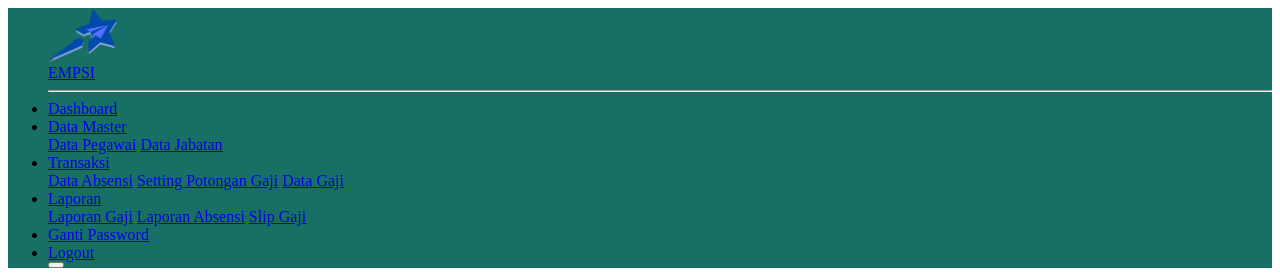
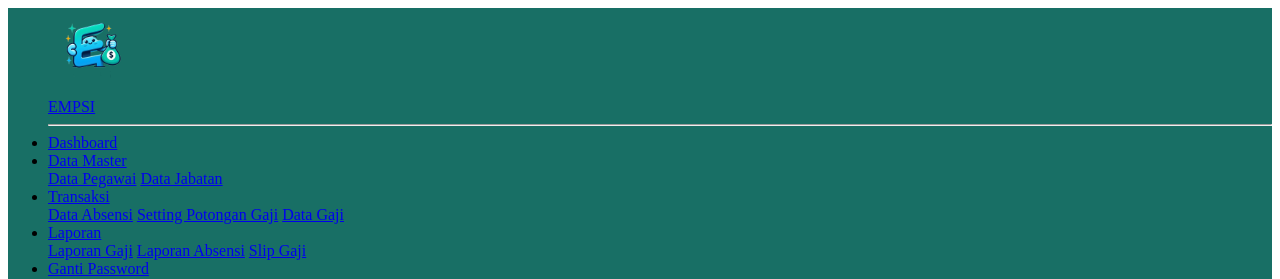
Before and after one commit to ripmannn/Empsi-wp2project, a CodeIgniter app: the page made by application/views/templates_admin/sidebar.php in a window 1280 px wide. Shown: the top 279 px of the page. Run offline with CodeIgniter, Linux system fonts and the light colour scheme.

Commit message:
modif sidebar, add new logo

```diff
--- a/application/views/templates_admin/sidebar.php
+++ b/application/views/templates_admin/sidebar.php
@@ -7,13 +7,11 @@
         <ul style="background-color: #186F65;" class="navbar-nav  sidebar sidebar-dark accordion" id="accordionSidebar">
 
             <!-- Sidebar - Brand -->
-            <a class="sidebar-brand d-flex align-items-center justify-content-center"
-                href="<?= base_url('admin/dashboard') ?>">
+            <a class="sidebar-brand d-flex align-items-center justify-content-center mt-2" href="<?= base_url('admin/dashboard') ?>">
                 <div class="sidebar-brand-icon">
-                    <i><img src="<?= base_url('assets/img/echostar.png') ?>" style="width: 70px;"
-                            alt="logo echostar"></i>
+                    <i><img src="<?= base_url('assets/img/echostar.png') ?>" style="width: 90px;" alt="logo echostar"></i>
                 </div>
-                <div class="sidebar-brand-text mx-3">EMPSI</div>
+                <div class="sidebar-brand-text mx-0">EMPSI</div>
             </a>
 
             <!-- Divider -->
@@ -28,8 +26,7 @@
 
             <!-- Nav Item - Pages Collapse Menu -->
             <li class="nav-item">
-                <a class="nav-link collapsed" href="#" data-toggle="collapse" data-target="#collapseTwo"
-                    aria-expanded="true" aria-controls="collapseTwo">
+                <a class="nav-link collapsed" href="#" data-toggle="collapse" data-target="#collapseTwo" aria-expanded="true" aria-controls="collapseTwo">
                     <i class="fas fa-fw fa-database"></i>
                     <span>Data Master</span>
                 </a>
@@ -43,13 +40,11 @@
 
             <!-- Nav Item - Utilities Collapse Menu -->
             <li class="nav-item">
-                <a class="nav-link collapsed" href="#" data-toggle="collapse" data-target="#collapseUtilities"
-                    aria-expanded="true" aria-controls="collapseUtilities">
+                <a class="nav-link collapsed" href="#" data-toggle="collapse" data-target="#collapseUtilities" aria-expanded="true" aria-controls="collapseUtilities">
                     <i class="fas fa-fw fa-server"></i>
                     <span>Transaksi</span>
                 </a>
-                <div id="collapseUtilities" class="collapse" aria-labelledby="headingUtilities"
-                    data-parent="#accordionSidebar">
+                <div id="collapseUtilities" class="collapse" aria-labelledby="headingUtilities" data-parent="#accordionSidebar">
                     <div class="bg-white py-2 collapse-inner rounded">
                         <a class="collapse-item" href="<?= base_url('admin/dataAbsensi') ?>">Data Absensi</a>
                         <a class="collapse-item" href="<?= base_url('admin/potonganGaji') ?>">Setting Potongan Gaji</a>
@@ -60,8 +55,7 @@
 
             <!-- Nav Item - Pages Collapse Menu -->
             <li class="nav-item">
-                <a class="nav-link collapsed" href="#" data-toggle="collapse" data-target="#collapsePages"
-                    aria-expanded="true" aria-controls="collapsePages">
+                <a class="nav-link collapsed" href="#" data-toggle="collapse" data-target="#collapsePages" aria-expanded="true" aria-controls="collapsePages">
                     <i class="fas fa-fw fa-file"></i>
                     <span>Laporan</span>
                 </a>
@@ -83,8 +77,7 @@
 
             <!-- Nav Item - Tables -->
             <li class="nav-item">
-                <a class="nav-link" href="<?= base_url('welcome/logout') ?>" data-toggle="modal"
-                    data-target="#sidelogoutModal">
+                <a class="nav-link" href="<?= base_url('welcome/logout') ?>" data-toggle="modal" data-target="#sidelogoutModal">
                     <i class="fas fa-fw fa-sign-out-alt"></i>
                     <span>Logout</span></a>
             </li>
@@ -111,22 +104,24 @@
                     <!-- Sidebar Toggle (Topbar) -->
                     <button id="sidebarToggleTop" class="btn btn-link d-md-none rounded-circle mr-3">
                         <i class="fa fa-bars"></i>
+
                     </button>
 
                     <!-- Topbar Navbar -->
+                    <h4 class="font-weight-bold">PT. BINTANG ABADI SENTOSA</h4>
                     <ul class="navbar-nav ml-auto">
 
-                        <div class="topbar-divider d-none d-sm-block"></div>
+                        <div class="topbar-divider d-none d-sm-block">
+
+                        </div>
 
                         <!-- Nav Item - User Information -->
                         <li class="nav-item dropdown no-arrow">
-                            <a class="nav-link dropdown-toggle" href="#" id="userDropdown" role="button"
-                                data-toggle="dropdown" aria-haspopup="true" aria-expanded="false">
+                            <a class="nav-link dropdown-toggle" href="#" id="userDropdown" role="button" data-toggle="dropdown" aria-haspopup="true" aria-expanded="false">
                                 <span class="mr-2 d-none d-lg-inline text-gray-600 small">Hello
                                     <?= $this->session->userdata('nama_pegawai') ?>
                                 </span>
-                                <img class="img-profile rounded-circle"
-                                    src="<?= base_url('assets/photo/') . $this->session->userdata('photo') ?>">
+                                <img class="img-profile rounded-circle" src="<?= base_url('assets/photo/') . $this->session->userdata('photo') ?>">
                             </a>
                         </li>
                     </ul>
```
Also changed, not shown: application/views/templates_pegawai/sidebar.php (+4 -3 lines), assets/img/echostar.png.
